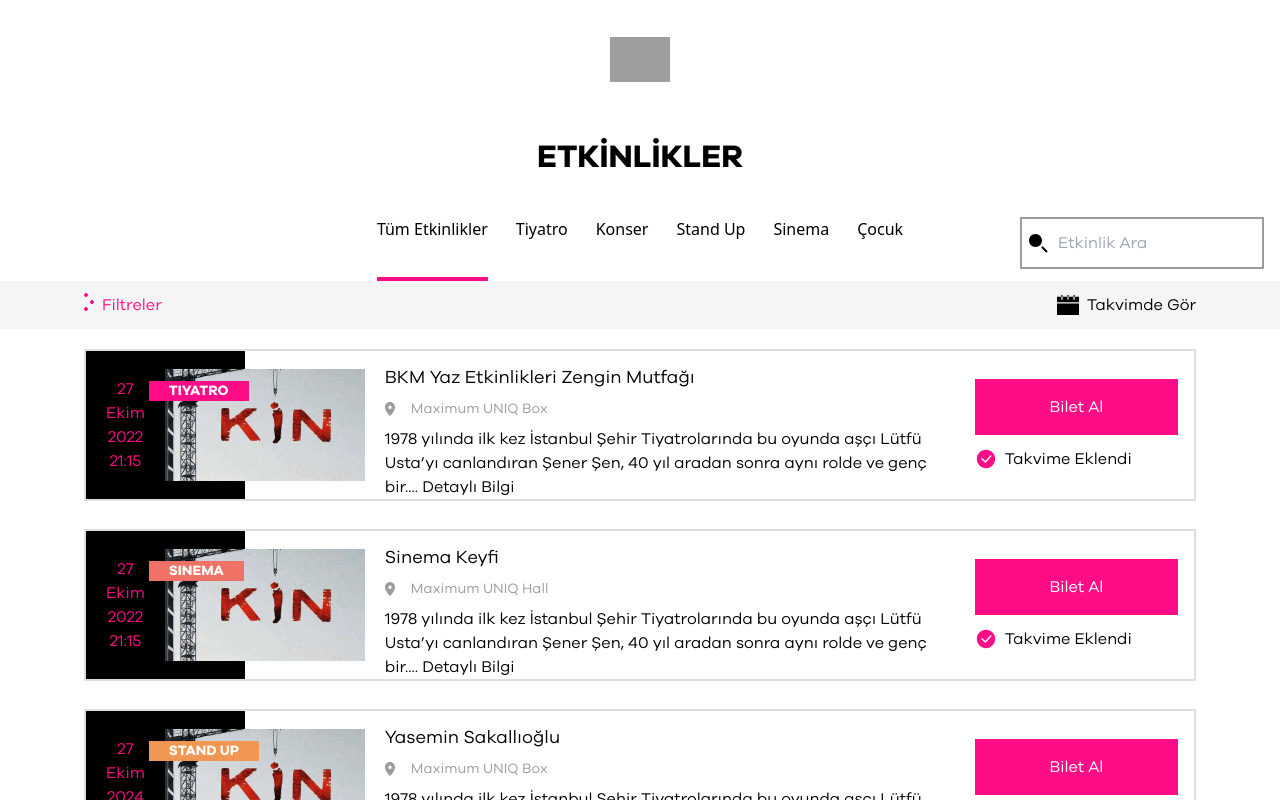
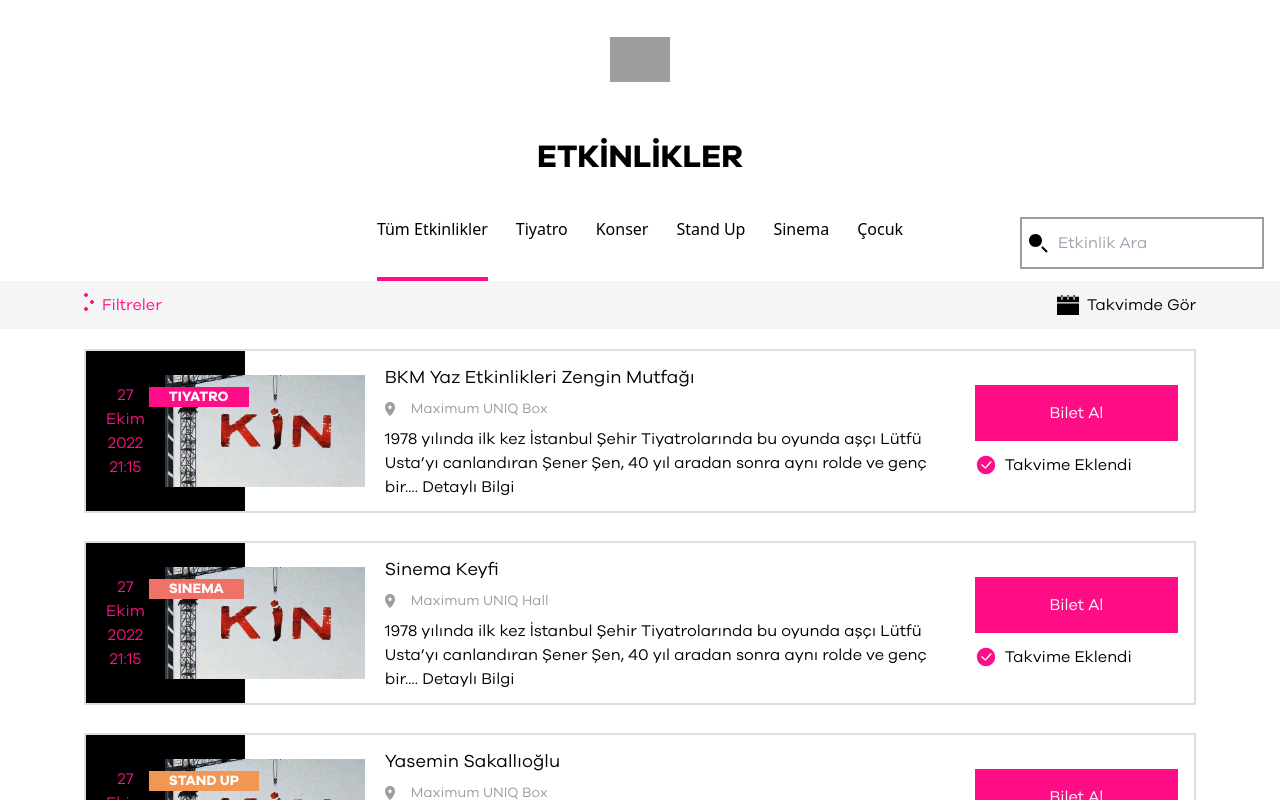
Before and after one commit to ademberk90/madde22, a React (Create React App) app: page / in a window 1280 px wide. Shown: the top 800 px of the page. Built offline with nearby package versions, Linux system fonts and the light colour scheme; grey boxes are pictures that could not be loaded.

Commit message:
card padding bottom

```diff
--- a/src/components/Card/Card.tsx
+++ b/src/components/Card/Card.tsx
@@ -50,7 +50,7 @@ const Card: React.FC<Props> = ({ detail }) => {
         </div>
       </div>
       <div className='flex lg:flex-row max-lg:flex-col gap-5 font-galanoReg'>
-        <div className='ml-5 flex flex-col gap-2 pt-3 text-lg'>
+        <div className='ml-5 flex flex-col gap-2 py-3 text-lg'>
           <div >
             {detail.title}
           </div>
```
